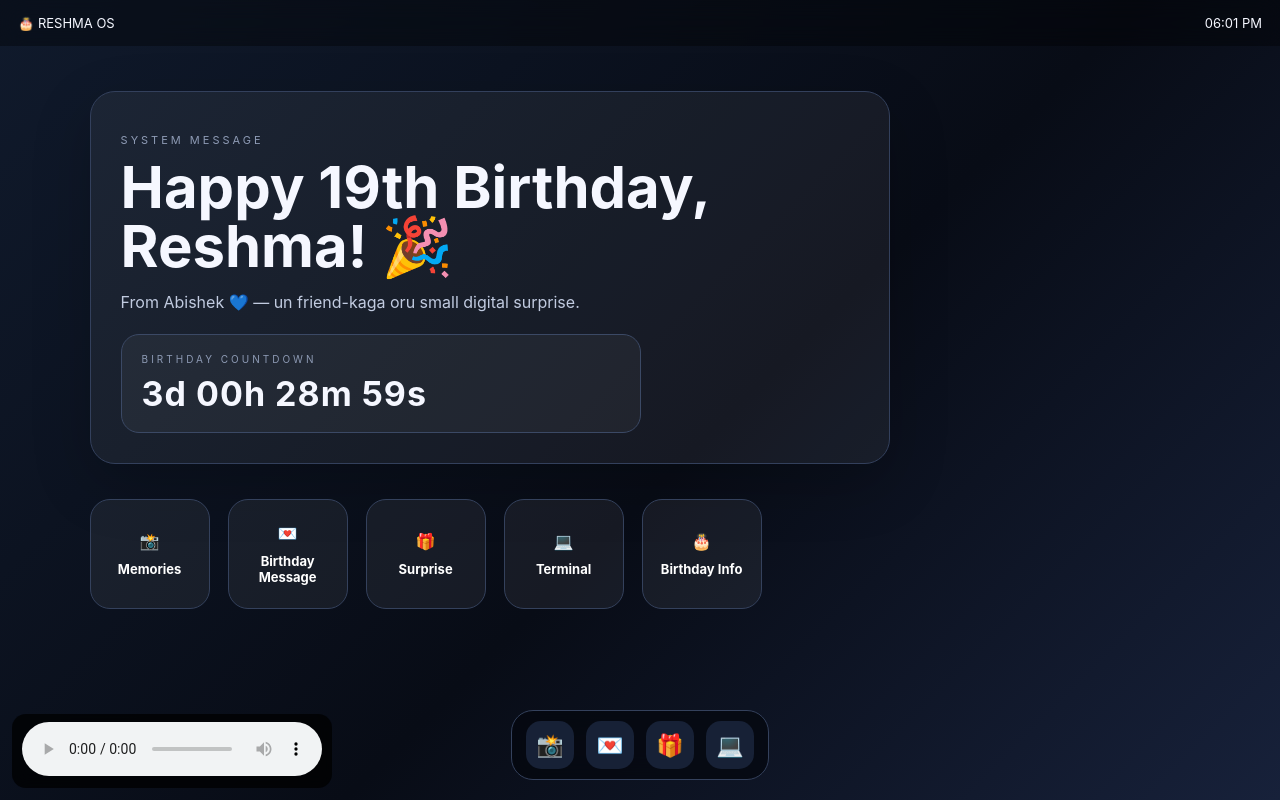
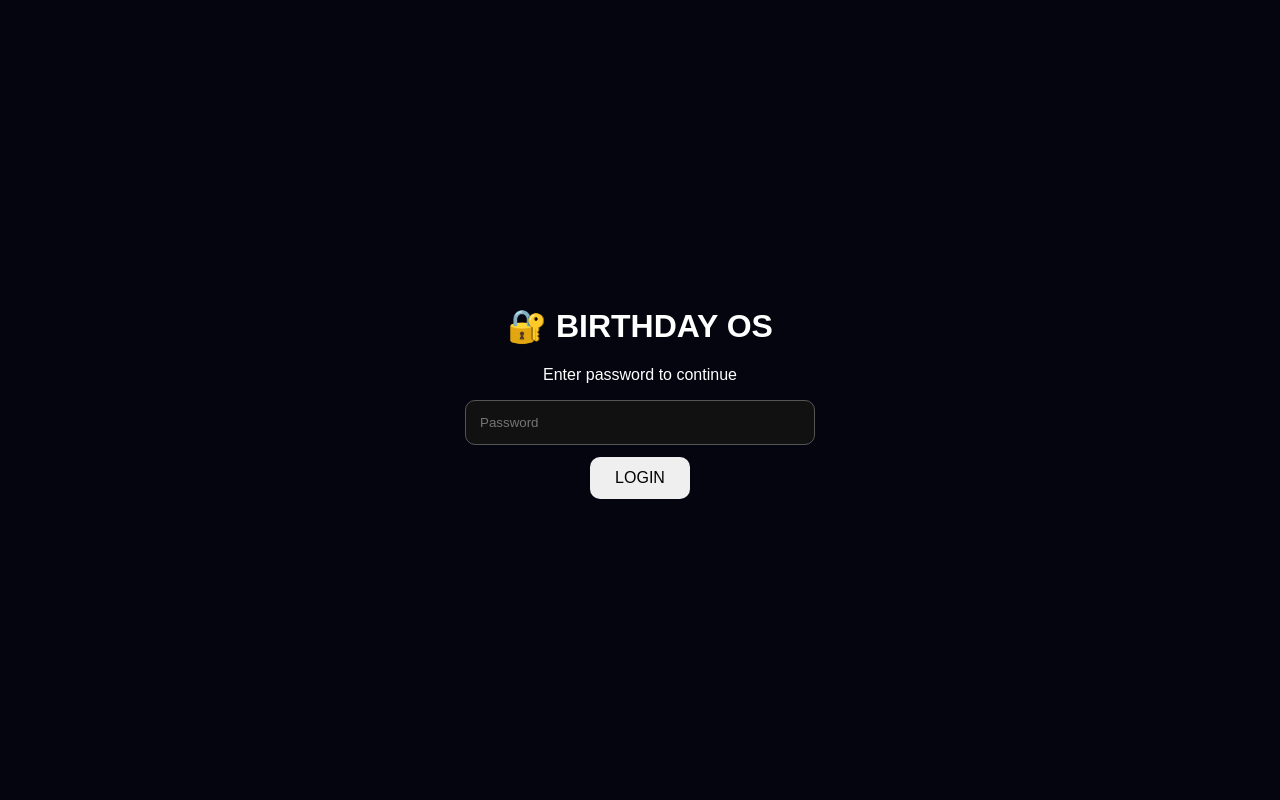
Before and after one commit to vishal0515-ux/birthday-os-reshma, a plain HTML site: page index.html in a window 1280 px wide. Drawn offline with Linux system fonts and the light colour scheme.

Commit message:
Add login password

```diff
--- a/index.html
+++ b/index.html
@@ -69,6 +69,38 @@ background:rgba(0,0,0,.75);padding:8px 10px;border-radius:14px;backdrop-filter:b
     <source src="music/birthday-song.mp4" type="audio/mp4">
   </audio>
 </div>
+<div id="loginScreen" style="position:fixed;inset:0;z-index:99999;background:#050510;color:white;display:flex;align-items:center;justify-content:center;font-family:Arial,sans-serif;">
+  <div style="text-align:center;width:90%;max-width:350px;">
+    <h1>🔐 BIRTHDAY OS</h1>
+    <p>Enter password to continue</p>
+
+    <input id="sitePassword"
+           type="password"
+           placeholder="Password"
+           style="width:100%;padding:14px;border-radius:10px;border:1px solid #555;background:#111;color:white;box-sizing:border-box;">
+
+    <button onclick="loginSite()"
+            style="margin-top:12px;padding:12px 25px;border:0;border-radius:10px;cursor:pointer;">
+      LOGIN
+    </button>
+
+    <p id="loginError" style="color:#ff6b6b;"></p>
+  </div>
+</div>
+
+<script>
+function loginSite() {
+  const password = document.getElementById("sitePassword").value;
+
+  if (password === "abima") {
+    document.getElementById("loginScreen").style.display = "none";
+  } else {
+    document.getElementById("loginError").textContent = "❌ Wrong password";
+  }
+}
+</script>
 
 </body>
 </html>
+</body>
+</html>
```
